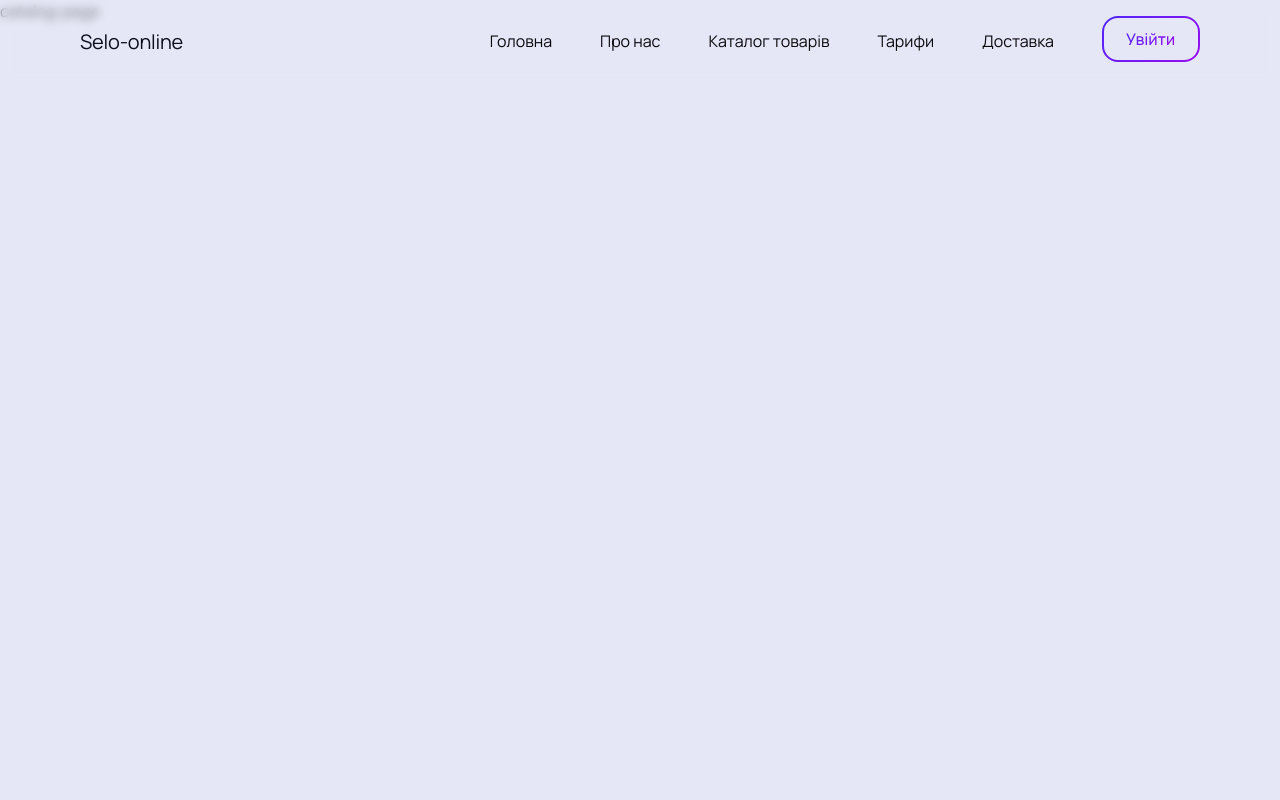
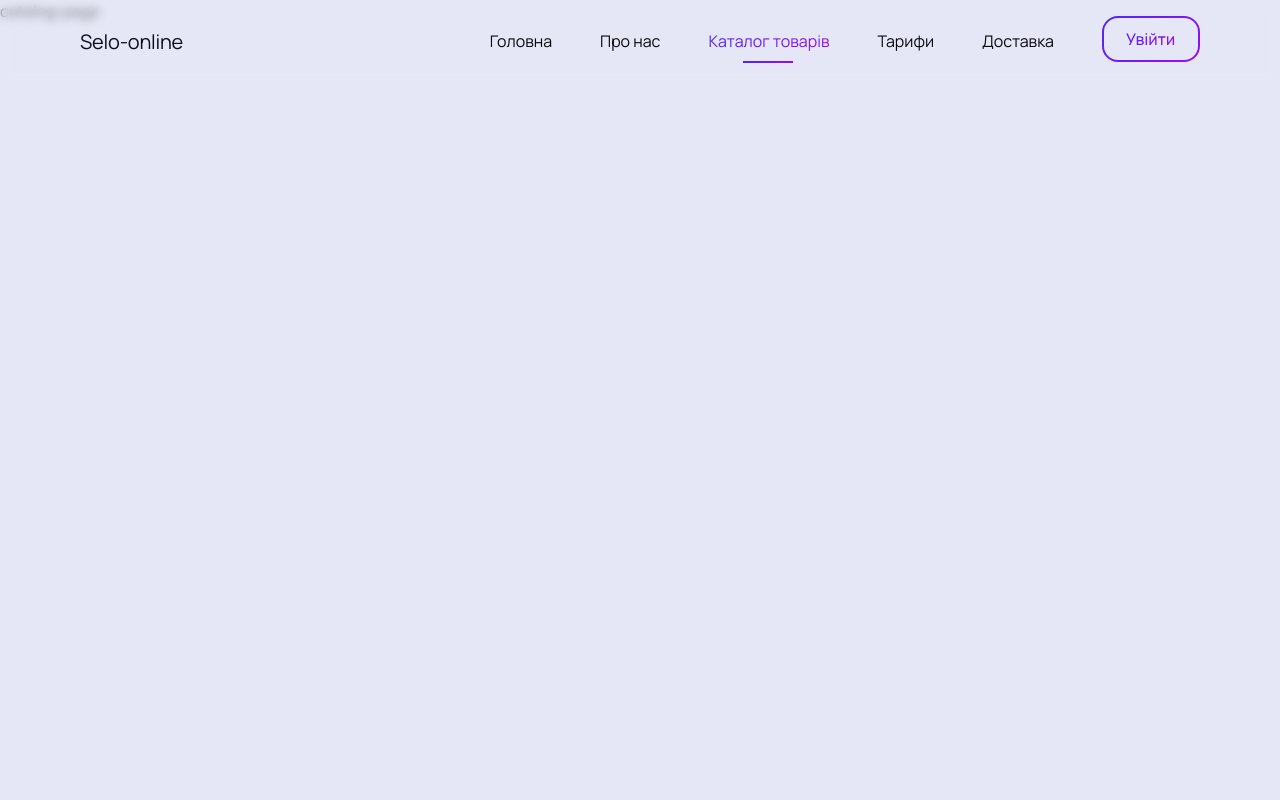
Before and after one commit to Tkachenko01001/vilage-online-fe, a Next.js app: page /catalog in a window 1280 px wide. Shown: the top 800 px of the page. Built offline with nearby package versions, Linux system fonts and the light colour scheme.

Commit message:
add/active_link_animation

```diff
--- a/src/app/components/dashboard/Dashboard.tsx
+++ b/src/app/components/dashboard/Dashboard.tsx
@@ -1,4 +1,5 @@
 import Link from "next/link";
+import Navigation from "./Navigation";
 import SecondaryButton from '../../assets/icons/secondary-button.svg';
 import styles from "./dashboard.module.scss";
 // import { useEffect } from 'react';
@@ -12,13 +13,7 @@ const Dashboard = () => {
                     Selo-online
                 </Link>
             <nav className={styles.navigation}>
-                <ul className={styles.list}>
-                    <li className={styles.line}><Link className={styles.link} href="/">Головна</Link></li>
-                    <li className={styles.line}><Link className={styles.link} href="#about">Про нас</Link></li>
-                    <li className={styles.line}><Link className={styles.link} href="/catalog">Каталог товарів</Link></li>
-                    <li className={styles.line}><Link className={styles.link} href="#rates">Тарифи</Link></li>
-                    <li className={styles.line}><Link className={styles.link} href="/delivery">Доставка</Link></li>
-                </ul>
+                <Navigation />
                 <div className={styles.authWrapp}>
                     <button className={styles.authBtn}><SecondaryButton className={styles.btn} /></button>
                 </div>
--- /dev/null
+++ b/src/app/components/dashboard/Navigation.tsx
@@ -0,0 +1,26 @@
+'use client'
+import Link from "next/link";
+import { usePathname } from 'next/navigation'
+import { navList } from "./halpers";
+import styles from "./dashboard.module.scss";
+
+const Navigation = () => {
+  const pathname = usePathname();
+
+  return (
+    <>
+      <ul className={styles.list}>
+        {navList.map((line) => (
+          <li key={line.value} className={styles.line}>
+            <Link className={`${pathname === line.path ? styles.linkActive : ''}`} href={line.path}>
+              {line.value}
+            </Link>
+          </li>
+        ))}
+      </ul>
+      <span className={`${styles.active} ${pathname === '/' ? styles.activeHomePath : styles[`active${pathname.slice(1)}`]}`}></span>
+    </>
+  );
+};
+
+export default Navigation;
--- a/src/app/components/dashboard/dashboard.module.scss
+++ b/src/app/components/dashboard/dashboard.module.scss
@@ -24,6 +24,7 @@
     display: flex;
     gap: 48px;
     align-items: center;
+    position: relative;
 }
 
 .list {
@@ -53,9 +54,35 @@
     height: 46px;
 }
 
-.authBtnText {
+.linkActive {
     background: $linear-accent;
     background-clip: text;
     -webkit-background-clip: text;
     -webkit-text-fill-color: transparent;
+    transition: ease 0.2s;
+};
+
+.active {
+    position: absolute;
+    bottom: 4px;
+    width: 24px;
+    height: 2px;
+    background-image: $linear-accent;
+    transition: ease 0.2s;
+
+    &HomePath {
+        left: 19.5px;
+        transition: ease 0.2s;
+    }
+
+    &catalog {
+        left: 253px;
+        transition: ease 0.2s;
+        width: 50px;
+    }
+
+    &delivery {
+        left: 516px;
+        transition: ease 0.2s;
+    }
 }
--- /dev/null
+++ b/src/app/components/dashboard/halpers.tsx
@@ -0,0 +1,11 @@
+interface StringMap {
+    [key: string]: string;
+}
+
+export const navList: StringMap[] = [
+    { path: "/", value: "Головна" },
+    { path: "#about", value: "Про нас" },
+    { path: "/catalog", value: "Каталог товарів" },
+    { path: "#rates", value: "Тарифи" },
+    { path: "/delivery", value: "Доставка" }
+  ];
```
